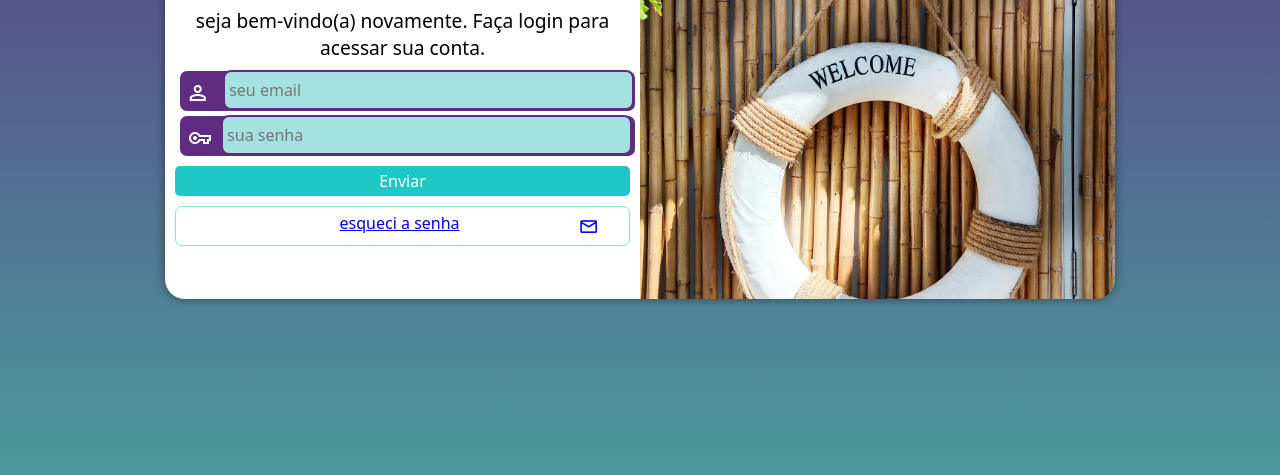
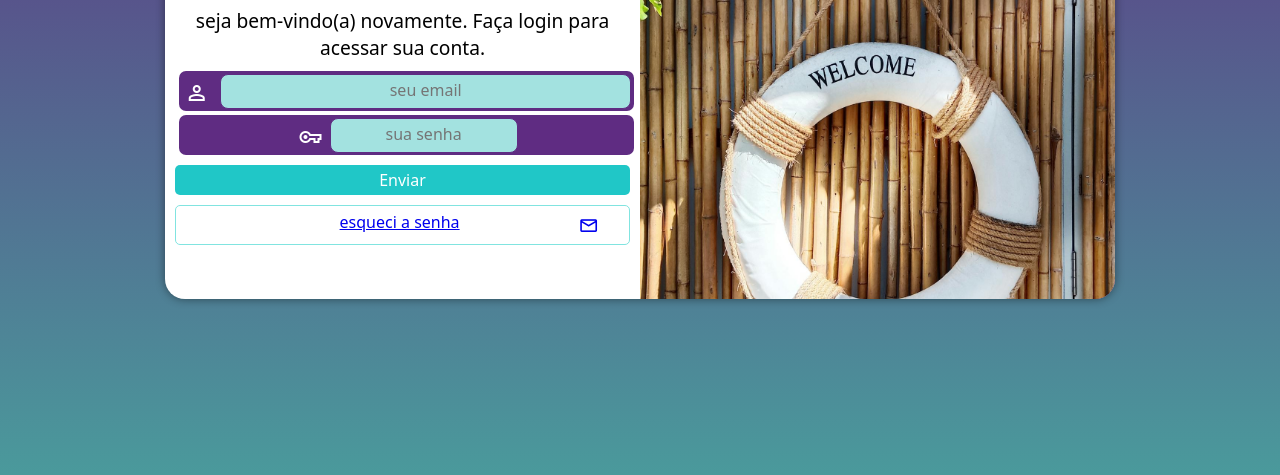
Before and after one commit to tiagool/Projeto-Login, a plain HTML site: page index.html in a window 1280 px wide. Shown: the part 281-756 px from the top of the page. Drawn offline with nearby package versions, Linux system fonts and the light colour scheme.

Commit message:
finalizando projeto

```diff
--- a/estilos/style.css
+++ b/estilos/style.css
@@ -23,16 +23,17 @@ main{
 }
 section#login{
     display: block;
-    position: absolute;
+    position: relative;
     top: 50%;
     left: 50%;
-   transform: translate(-50%, -50%);
+    transform: translate(-50%, -50%);
     background-color: white;
     width: 250px;
     height: 515px;
     border-radius: 20px;
     overflow: hidden;
     box-shadow: 0px 0px 10px rgba(0, 0, 0, 0.452);
+    margin: 0px;
 
     transition: width 0.3s, height 0.3s;
     transition-timing-function: ease;
@@ -47,40 +48,45 @@ section#login >div#formulario{
     display: block;
     padding: 10px;
 }
-div.campo>label{
-    display: none;
-}
-
-div.campo> i{
-    width: 20px;
-    padding: 5px;
-    font-size: 2em;
-    color: white;
-
-}
 
 
 div#formulario{
     text-align: center;
     margin-bottom: 10px;
-
 }
 div#formulario >p{
     font-size: 0.8em;
 }
+div.campo>label{
+    display: none;
+
+}
+
+div.campo> i{
+    width: 15px;
+    padding: 3px;
+    font-size: 2em;
+    color: white;
+    border: 0px;
+    margin: 0px;
+
+}
+
+
 form>div.campo{
     background-color: #5f2c82;
     width: 100%;
-    display: block;
+    border: 0px;
     height: 40px;
     border-radius: 7px;
-    margin: 5px ;
+    margin: 4px ;
+
 
 
 
 }
 div.campo > input{
-   width: 100%;
+    width: 188px;
     height: 100%;
     font-size: 1em;
     background-color: #a3e2e0;
@@ -96,6 +102,7 @@ div.campo> input:focus-within{
     background-color: white;
 }
 form > input[type=submit] {
+
     display: block;
     font-size: 1em;
     width: 100% ;
@@ -123,7 +130,7 @@ form > a.botao{
     padding-left: 45px;
     padding-top: 5px;
     margin-top: 5px;
-    border-radius: 7px;
+    border-radius: 5px;
     border: 1px #81e4e0 solid ;
 
 
@@ -143,3 +150,21 @@ padding-right:30px;
 padding-top: 5px;
 text-align: center;
 }
+input#isenha{
+    text-align: center;
+    border: 1px solid #5f2c82;
+    width: 188px;
+    height:35px;
+    padding-bottom: 10px;
+   padding-top: 7px;
+
+}
+
+input#ilogin{
+    text-align: center;
+    border: 1px solid #5f2c82;
+    height:35px;
+    padding-top: 1px;
+
+
+}
--- a/index.html
+++ b/index.html
@@ -34,7 +34,7 @@
                                 vpn_key
                         </i>
                     <input type="password" name="senha" id="isenha" placeholder="sua senha" autocomplete="current-passwnhaord" required minlength="8">
-                    <label for="isenha"></label>
+                    <label for="isenha">senha</label>
                     </div>
                     <input type="submit" value="Enviar">
                    <a href="esqueci.html " class="botao" > esqueci a senha<i class="material-symbols-outlined">mail</i></a>
```
